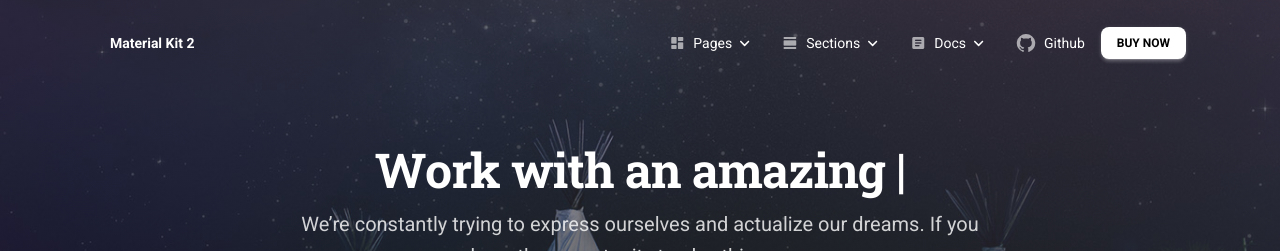
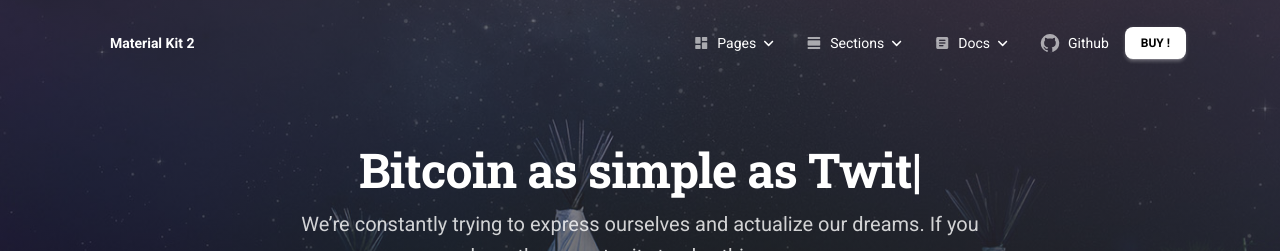
Before and after one commit to ferranm99/SubsCrypto, a Vue app: page /pages/landing-pages/about-us in a window 1280 px wide. Shown: the top 251 px of the page. Built offline with nearby package versions, Linux system fonts and the light colour scheme.

Commit message:
just playing

```diff
--- a/src/views/LandingPages/AboutUs/AboutView.vue
+++ b/src/views/LandingPages/AboutUs/AboutView.vue
@@ -40,32 +40,29 @@
   body.classList.remove("about-us");
   body.classList.remove("bg-gray-200");
 });
+
+//Subscribe to the power of bitcoin/crypto/DCA (!)
+//Subscribe to Bitcoin in the same way as you do on Netflix/Spotify/Twitch
 </script>
 <template>
-  <DefaultNavbar
-    :action="{
-      route: 'javascript:;',
-      label: 'Buy Now',
-      color: 'btn-white',
-    }"
-    transparent
-  />
+  <DefaultNavbar :action="{
+    route: 'javascript:;',
+    label: 'Buy !',
+    color: 'btn-white',
+  }" transparent />
   <header class="bg-gradient-dark">
-    <div
-      class="page-header min-vh-75"
-      :style="{ backgroundImage: `url(${bg0})` }"
-    >
+    <div class="page-header min-vh-75" :style="{ backgroundImage: `url(${bg0})` }">
       <span class="mask bg-gradient-dark opacity-6"></span>
       <div class="container">
         <div class="row justify-content-center">
           <div class="col-lg-8 text-center mx-auto my-auto">
             <h1 class="text-white">
-              Work with an amazing <span class="text-white" id="typed"></span>
+              Bitcoin as simple as <span class="text-white" id="typed"></span>
             </h1>
             <div id="typed-strings">
-              <h1>team</h1>
-              <h1>design</h1>
-              <h1>tool</h1>
+              <h1>Netflix</h1>
+              <h1>Spotify</h1>
+              <h1>Twitch</h1>
             </div>
             <p class="lead mb-4 text-white opacity-8">
               We’re constantly trying to express ourselves and actualize our
@@ -76,18 +73,10 @@
             </button>
             <h6 class="text-white mb-2 mt-5">Find us on</h6>
             <div class="d-flex justify-content-center">
-              <a href="javascript:;"
-                ><i class="fab fa-facebook text-lg text-white me-4"></i
-              ></a>
-              <a href="javascript:;"
-                ><i class="fab fa-instagram text-lg text-white me-4"></i
-              ></a>
-              <a href="javascript:;"
-                ><i class="fab fa-twitter text-lg text-white me-4"></i
-              ></a>
-              <a href="javascript:;"
-                ><i class="fab fa-google-plus text-lg text-white"></i
-              ></a>
+              <a href="javascript:;"><i class="fab fa-facebook text-lg text-white me-4"></i></a>
+              <a href="javascript:;"><i class="fab fa-instagram text-lg text-white me-4"></i></a>
+              <a href="javascript:;"><i class="fab fa-twitter text-lg text-white me-4"></i></a>
+              <a href="javascript:;"><i class="fab fa-google-plus text-lg text-white"></i></a>
             </div>
           </div>
         </div>
--- a/src/views/Presentation/PresentationView.vue
+++ b/src/views/Presentation/PresentationView.vue
@@ -62,7 +62,7 @@
               class="text-white pt-3 mt-n5 me-2"
               :style="{ display: 'inline-block ' }"
             >
-              Material Kit 2
+              Material Kit by Tinas
             </h1>
             <p class="lead text-white px-5 mt-3" :style="{ fontWeight: '500' }">
               Start the Development With Tinas 5 Design System inspired by
--- a/vite.config.js
+++ b/vite.config.js
@@ -11,5 +11,4 @@
       "@": fileURLToPath(new URL("./src", import.meta.url)),
     },
   },
-  base: './',
 });
```
